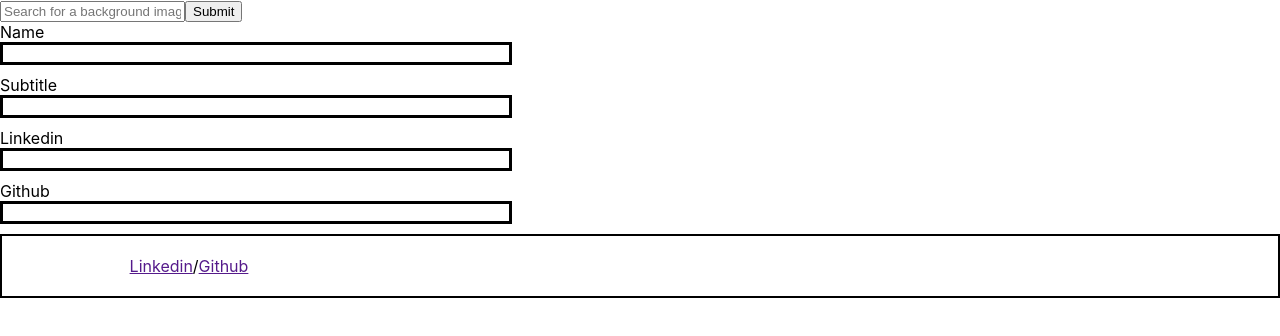
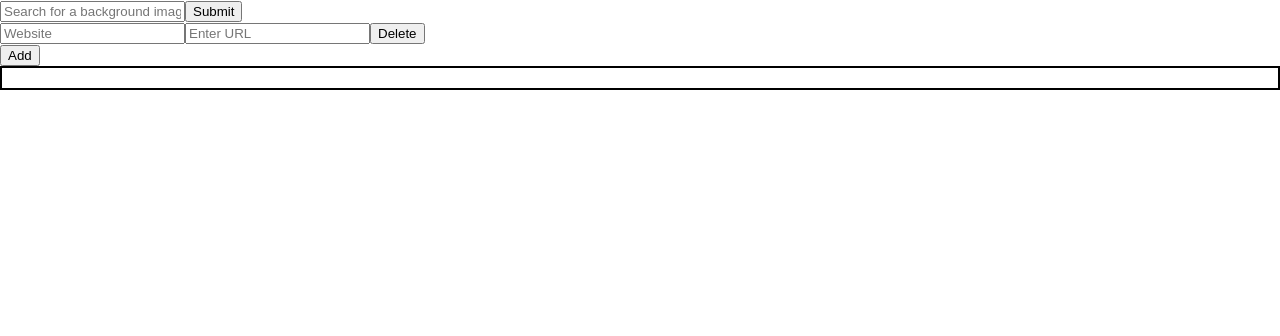
Before and after one commit to Project-Four/webDevInProgress, a React (Create React App) app: page / in a window 1280 px wide. Shown: the top 336 px of the page. Built offline with nearby package versions, Linux system fonts and the light colour scheme.

Commit message:
added form for social media links

```diff
--- a/src/Form.js
+++ b/src/Form.js
@@ -4,22 +4,43 @@ import Preview from './Preview';
 
 const Form = ({userBackground, setUserBackground}) => {
 
-
+    // ************ State Variables ************ //
     const [userSearch, setUserSearch] = useState('')
     const [userSearchResults, setUserSearchResults] = useState( [] )
 
-    const [titlePreview, setTitlePreview] = useState('')
-    const [subtitlePreview, setSubtitlePreview] = useState('')
-    const [linkedinUrl, setLinkedinUrl] = useState('')
-    const [githubUrl, setGithubUrl] = useState('')
-
-    // const [inputPreview, setInputPreview] = useState({
-    //     title: '',
-    //     subtitle: ''
-    // })
+    // create a piece of state to hold the URL input entered by the user
+    const [inputFields, setInputFields] = useState([ {websiteName: '', link: ''} ])
 
 
+    // ************ Functions for user social media urls form ************ //
+    // pass the index number and event parameters from the onChange function.
+    const handleUrlFormChange = (index , event) => {
+    // store inputFields into userData variable.
+    const userData = [...inputFields];
+    // access the userData index number and userData name of the property (through bracket notation) and set it to the value of the user's input.
+    userData[index][event.target.name] = event.target.value
+    // store this new userData back into the inputFields array with state.
+    setInputFields(userData);
+}
 
+    // allow the user to add more fields.
+    const addFields = () => {
+    const newField = {websiteName: '', link: ''}
+    // set newField into state with the existing values in inputFields.
+    setInputFields([...inputFields, newField])
+  }
+
+  // create a button to remove fields if the user no longer needs them.
+    const removeFields = (index, event) => {
+    event.preventDefault();
+    const userData = [...inputFields];
+    userData.splice(index, 1)
+    setInputFields(userData)
+   }
+
+
+    // ************ Functions for Unsplash API images ************ //
+   // declare a function to retrieve image data from Unsplash
     const getImages = () => {
         const apiKey = 'hBNNU3fausksBX8Iir21vcSOZhnQmtoEut-59TPJj7Q'
 
@@ -37,39 +58,19 @@ const Form = ({userBackground, setUserBackground}) => {
 
         })
         .then((res) => {
-            console.log(res.data.results)
             setUserSearchResults(res.data.results)
         })
     }
 
-    // Background image search functions
-    const handleChange = (e) => {
-        setUserSearch(e.target.value)
+    // declare a function to set the userSearch state variable to the value the user has entered in the input field
+    const handleImageFormChange = (event) => {
+        setUserSearch(event.target.value)
     }
 
-    const handleSubmit = (e) => {
-        e.preventDefault();
+    // declare a function to call the getImages function when the user submits the search form
+    const handleSubmit = (event) => {
+        event.preventDefault();
         getImages();
-    }
-
-
-
-    // Title preview function
-    const titlePreviewHandleChange = (e) => {
-        setTitlePreview(e.target.value)
-    }
-
-    // Subtitle preview function
-    const subtitlePreviewHandleChange = (e) => {
-        setSubtitlePreview(e.target.value)
-    }
-
-    const linkedinUrlHandleChange = (e) => {
-        setLinkedinUrl(e.target.value)
-    }
-
-    const githubUrlHandleChange = (e) => {
-        setGithubUrl(e.target.value)
     }
 
 
@@ -83,7 +84,7 @@ const Form = ({userBackground, setUserBackground}) => {
                     placeholder='Search for a background image!'
                     type="text"
                     name="userAPISearch"
-                    onChange={handleChange}
+                    onChange={handleImageFormChange}
                 />
                 <button type='submit'>Submit</button>
             </form>
@@ -94,7 +95,6 @@ const Form = ({userBackground, setUserBackground}) => {
                         <Fragment key={result.id}>
 
                             <input
-                                // onChange={handleChange}
                                 name='backgroundSelection'
                                 type= 'radio'
                                 value={`${result.urls.full}, ${result.blur_hash}`}
@@ -112,109 +112,42 @@ const Form = ({userBackground, setUserBackground}) => {
                 })}
             </form>
 
-            <form className='sideBar' action="">
-                <label htmlFor="">Name</label>
-                <input
-                type="text"
-                name="name"
-                value={titlePreview}
-                onChange={titlePreviewHandleChange}
-                />
+            {/* Form to add/remove input fields for the user's social media profiles */}
+            <form>
+                {inputFields.map((field, index) => {
+                return (
 
-                <label htmlFor="">Subtitle</label>
-                <input
-                type="text"
-                name="subtitle"
-                value={subtitlePreview}
-                onChange={subtitlePreviewHandleChange}
-                />
+                    <div key = {index}>
+                        <input
+                        type="text"
+                        name='websiteName'
+                        value={field.websiteName}
+                        placeholder='Website'
+                        onChange = {event => handleUrlFormChange(index, event)}
+                         />
 
-                <label htmlFor="">Linkedin</label>
-                <input
-                type="text"
-                name="linkedin"
-                value={linkedinUrl}
-                onChange={linkedinUrlHandleChange}
-                />
-
-                <label htmlFor="">Github</label>
-                <input
-                type="text"
-                name="github"
-                value={githubUrl}
-                onChange={githubUrlHandleChange}
-                />
-
+                        <input
+                        type="text"
+                        name ='link'
+                        value={field.link}
+                        placeholder='Enter URL'
+                        onChange = {event => handleUrlFormChange(index, event)}
+                        />
+                        <button onClick={(event) => removeFields(index, event)}>Delete</button>
+                    </div>
+                )
+            } )}
             </form>
 
+            <button onClick = {addFields}>Add</button>
+
+
             <Preview
-                titlePreview={titlePreview}
-                subtitlePreview={subtitlePreview}
-                linkedinUrl={linkedinUrl}
-                githubUrl={githubUrl}
+                inputFields={inputFields}
             />
         </div>
 
-
-                // {/* Background Images */}
-                // {/* <label htmlFor="backgroundSelection">Background Image</label>
-                // <select
-                //     onChange={handleChange}
-                //     name="backgroundSelection"
-                //     id="backgroundSelection"
-                //     value={background}
-                //     > */}
-                //         {/* <option value="" disabled>Select One</option> */}
-                //         {/* Mapping through background images from unsplash to create select options */}
-                //         {/* {data.map((img) => {
-                //             return (
-                //                 <option
-                //                     value={img.urls.full}
-                //                     key={img.blur_hash}
-                //                 >
-                //                     {img.alt_description} Background
-                //                 </option>
-                //             )
-                //         })}
-                // </select> */}
-
-
-                // {/* Background Colours */}
-                // {/* <label htmlFor="backgroundSelection">Background Colour</label>
-
-                // <input
-                //     onChange={handleChange}
-                //     type="radio" id='white'
-                //     name="backgroundSelection"
-                //     value='https://www.colorbook.io/imagecreator.php?hex=FFFFFF&width=1920&height=1080'
-                // />
-                // <label htmlFor="red"><img src="https://i.imgur.com/tpJaVIY.png" alt="a white square" /></label>
-
-                // <input
-                //     onChange={handleChange}
-                //     type="radio" id='red'
-                //     name="backgroundSelection"
-                //     value='https://www.colorbook.io/imagecreator.php?hex=FF0000&width=1920&height=1080'
-                // />
-                // <label htmlFor="red"><img src="https://i.imgur.com/7QOkRzF.png" alt="a red square" /></label>
-
-                // <input
-                //     onChange={handleChange}
-                //     type="radio"
-                //     id='blue'
-                //     name="backgroundSelection"
-                //     value='https://www.colorbook.io/imagecreator.php?hex=0000FF&width=1920&height=1080'
-                // />
-                // <label htmlFor="blue"><img src="https://i.imgur.com/Hx1Qo6e.png" alt="a blue square" /></label> */}
-
-
-
-
     )
-
-
-
-
 }
 
 export default Form
--- a/src/Preview.js
+++ b/src/Preview.js
@@ -1,17 +1,25 @@
-const Preview = ({userBackground, titlePreview, subtitlePreview, linkedinUrl, githubUrl}) => {
-    // console.log(userBackground)
+const Preview = ({userBackground, inputFields}) => {
+
     return (
         <section className="previewSection">
             <div className="wrapper">
 
                 <div className="preview">
-                    <h1>{titlePreview}</h1>
-                    <h2>{subtitlePreview}</h2>
-                    <a href={linkedinUrl}>Linkedin</a>/
-                    <a href={githubUrl}>Github</a>
+
+                    <div>
+                        {inputFields.map((field, index) => {
+                            return (
+                                <div key={index}>
+                                    <a target="_blank" href={field.link}>{field.websiteName}</a>
+                                </div>
+                            )
+                        })}
+                    </div>
+
                     <div className="backgroundContainer">
                         <img src="" alt="" />
                     </div>
+
                 </div>
             </div>
         </section>
--- a/src/index.js
+++ b/src/index.js
@@ -6,9 +6,9 @@ import reportWebVitals from './reportWebVitals';
 
 const root = ReactDOM.createRoot(document.getElementById('root'));
 root.render(
-  <React.StrictMode>
+  // <React.StrictMode>
     <App />
-  </React.StrictMode>
+  /* </React.StrictMode> */
 );
 
 // If you want to start measuring performance in your app, pass a function
```
